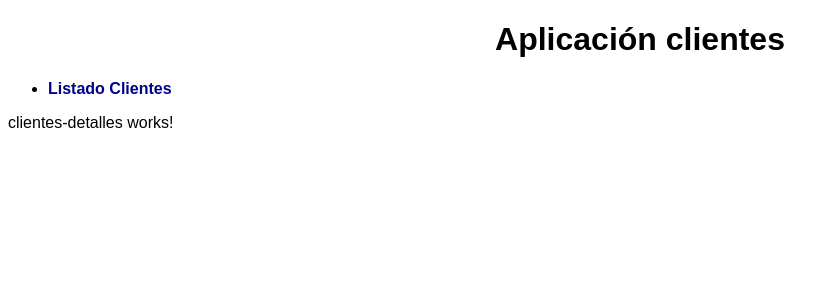
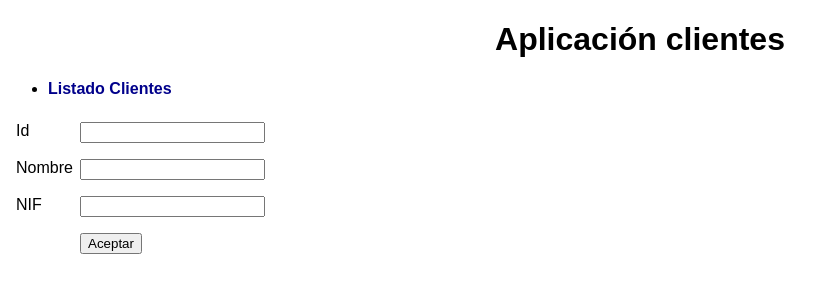
Before and after one commit to javierlete/angular2-clientes, an Angular app: page /clientes/detalles in a window 1280 px wide. Shown: the top 300 px of the page, without its empty margins (0-839 px from the left). Built offline with nearby package versions, Linux system fonts and the light colour scheme.

Commit message:
ClientesDetalles con visualización de formulario

```diff
--- a/src/app/componentes/clientes-detalles/clientes-detalles.component.css
+++ b/src/app/componentes/clientes-detalles/clientes-detalles.component.css
@@ -0,0 +1,8 @@
+label {
+    float: left;
+    width: 4em;
+}
+
+div {
+    padding: 0.5em;
+}
--- a/src/app/componentes/clientes-detalles/clientes-detalles.component.html
+++ b/src/app/componentes/clientes-detalles/clientes-detalles.component.html
@@ -1,3 +1,18 @@
-<p>
-  clientes-detalles works!
-</p>
+<form>
+  <div>
+    <label for="id">Id</label>
+    <input type="number" id="id" />
+  </div>
+  <div>
+    <label for="nombre">Nombre</label>
+    <input type="text" id="nombre" />
+  </div>
+  <div>
+    <label for="nif">NIF</label>
+    <input type="text" id="nif" />
+  </div>
+  <div>
+    <label>&nbsp;</label>
+    <button>Aceptar</button>
+  </div>
+</form>
```
